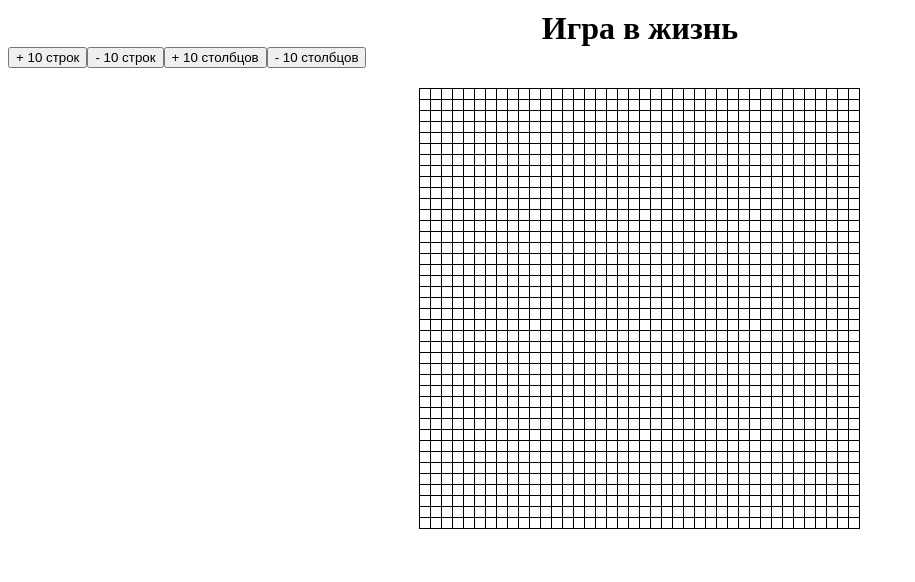
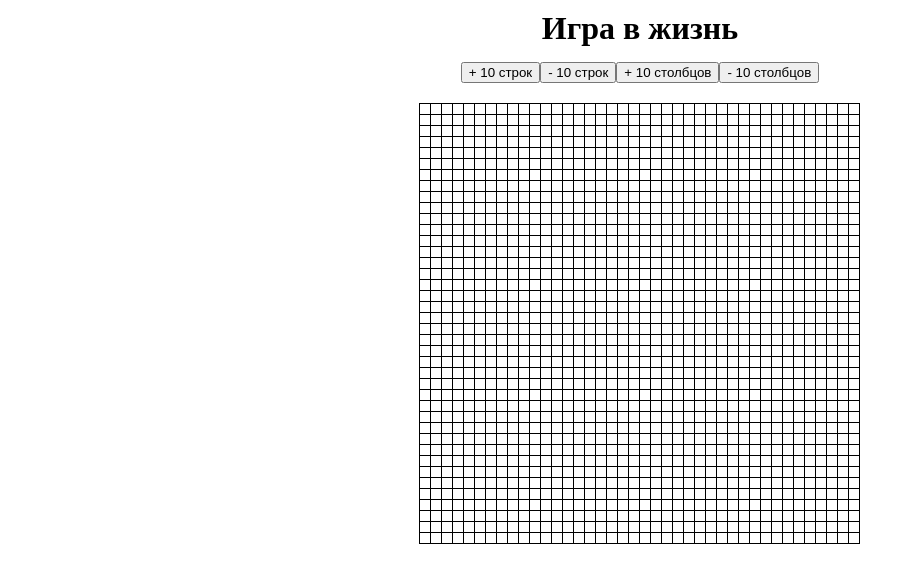
Before and after one commit to ExoITJ/ExoITJ-OTUS-react-ts-course, a React (Create React App) app: page / in a window 1280 px wide. Shown: the top 582 px of the page, without its empty margins (0-915 px from the left). Built offline with nearby package versions, Linux system fonts and the light colour scheme.

Commit message:
feat(game-of-life): #7 Стили

```diff
--- /dev/null
+++ b/src/components/game-of-life/game-of-life.module.css
@@ -0,0 +1,6 @@
+.buttonGroup {
+  display: flex;
+  align-items: center;
+  justify-content: center;
+  margin-top: 15px;
+}
--- a/src/components/game-of-life/game-of-life.tsx
+++ b/src/components/game-of-life/game-of-life.tsx
@@ -1,6 +1,9 @@
 import React, { FC, useEffect, useState } from 'react';
 import Grid from '../grid/grid';
 import { getEmptyGrid } from './game-of-life.utils';
+// TODO вопрос: как подключить модули css, ts ругается
+// @ts-ignore
+import styles from './game-of-life.module.css';
 
 const GameOfLife: FC = () => {
   const [rows, setRows] = useState(40);
@@ -39,7 +42,7 @@ const GameOfLife: FC = () => {
   return (
     <div>
       <h1 data-testid="game_of_life_title">Игра в жизнь</h1>
-      <div>
+      <div className={styles.buttonGroup}>
         <button data-testid="add_rows_button" onClick={handleAddRows}>
           + 10 строк
         </button>
--- a/tsconfig.json
+++ b/tsconfig.json
@@ -12,6 +12,7 @@
     "module": "esnext",
     "moduleResolution": "node",
     "resolveJsonModule": true,
+    "isolatedModules": true,
     "noEmit": true,
     "jsx": "react-jsx"
   },
```
